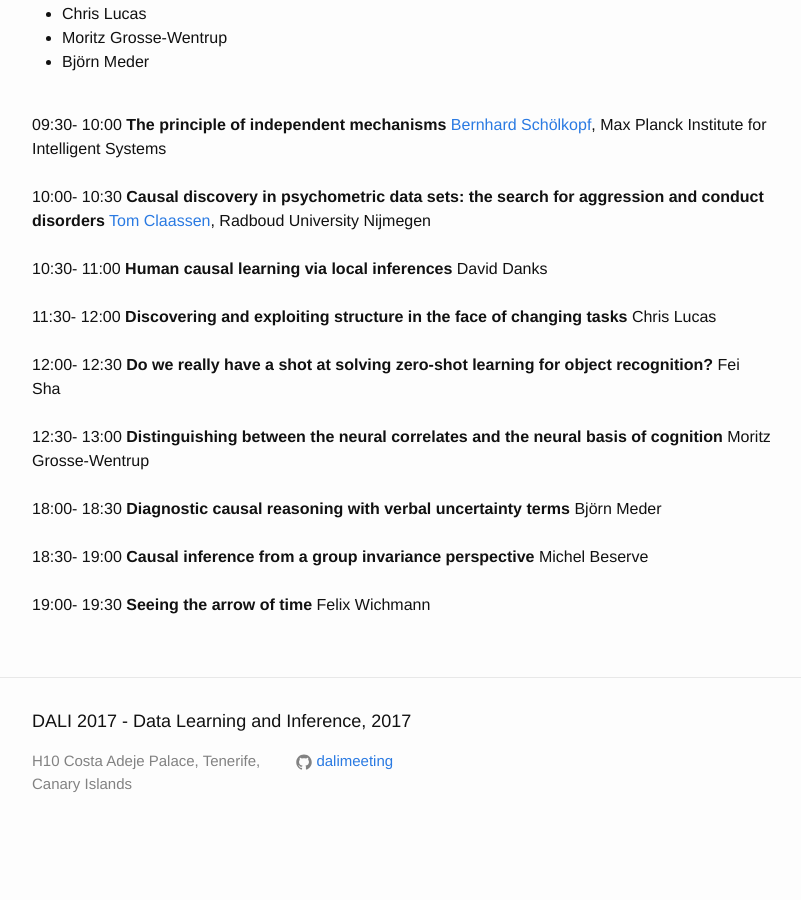
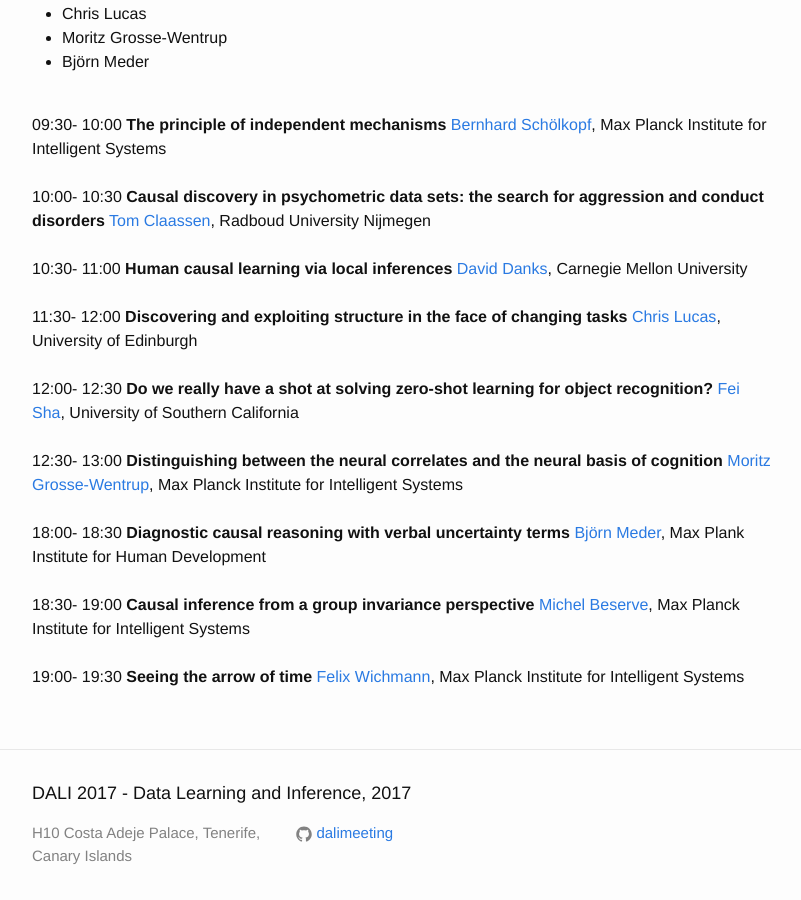
Before and after one commit to dalimeeting/dalimeeting.github.io, a Jekyll site: the page built from _posts/2017-04-18-Causality-Psychology.md, in a window 1280 px wide and 900 px high, scrolled down 1051 px. Shown: the whole window, without its empty margins (238-1039 px from the left). Built offline with Jekyll 4.4.1, drawn with Linux system fonts in a browser that asks for light colours; before the commit the page ends 1906 px from its top, so only the background shows below that.

Commit message:
Update 2017-04-18-Causality-Psychology.md

```diff
--- a/_posts/2017-04-18-Causality-Psychology.md
+++ b/_posts/2017-04-18-Causality-Psychology.md
@@ -43,6 +43,8 @@
   author:
   - given: David
     family: Danks
+    url: http://www.andrew.cmu.edu/user/ddanks/pubs.html
+    institute: Carnegie Mellon University
   youtube:
   start: "10:30"
   end: "11:00"
@@ -50,6 +52,8 @@
   author:
   - given: Chris
     family: Lucas
+    url: http://homepages.inf.ed.ac.uk/clucas2/
+    institute: University of Edinburgh
   youtube:
   start: "11:30"
   end: "12:00"
@@ -57,6 +61,8 @@
   author:
   - given: Fei
     family: Sha
+    url: http://www-bcf.usc.edu/~feisha/
+    institute: University of Southern California
   youtube:
   start: "12:00"
   end: "12:30"
@@ -64,6 +70,8 @@
   author:
   - given: Moritz
     family: Grosse-Wentrup
+    url: https://ei.is.tuebingen.mpg.de/person/moritzgw
+    institute: Max Planck Institute for Intelligent Systems
   youtube:
   start: "12:30"
   end: "13:00"
@@ -71,6 +79,8 @@
   author:
   - given: Björn
     family: Meder
+    url: https://www.mpib-berlin.mpg.de/de/mitarbeiter/bjoern-meder
+    institute: Max Plank Institute for Human Development
   youtube:
   start: "18:00"
   end: "18:30"
@@ -78,6 +88,8 @@
   author:
   - given: Michel
     family: Beserve
+    url: https://ei.is.tuebingen.mpg.de/person/besserve
+    institute: Max Planck Institute for Intelligent Systems
   youtube:
   start: "18:30"
   end: "19:00"
@@ -85,6 +97,8 @@
   author:
   - given: Felix
     family: Wichmann
+    url: https://ei.is.tuebingen.mpg.de/person/felix
+    institute: Max Planck Institute for Intelligent Systems
   youtube:
   start: "19:00"
   end: "19:30"
```
